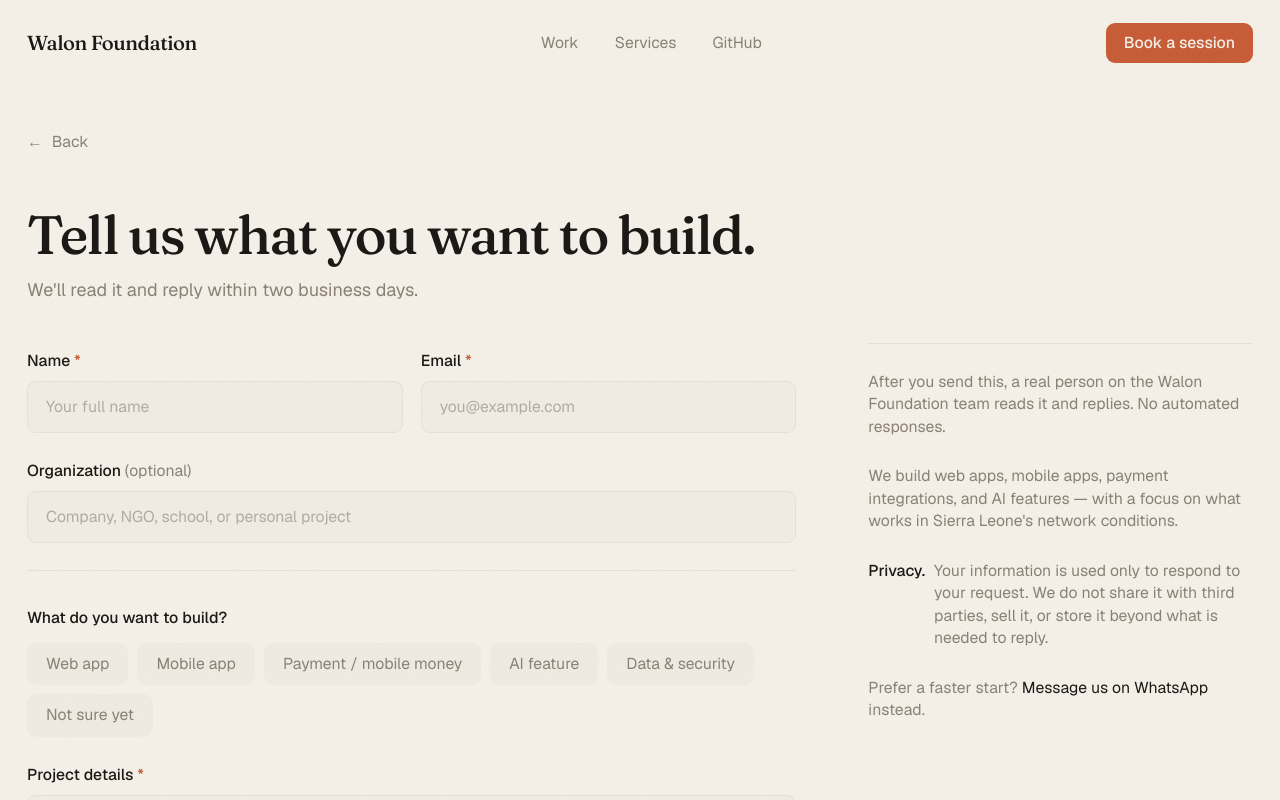
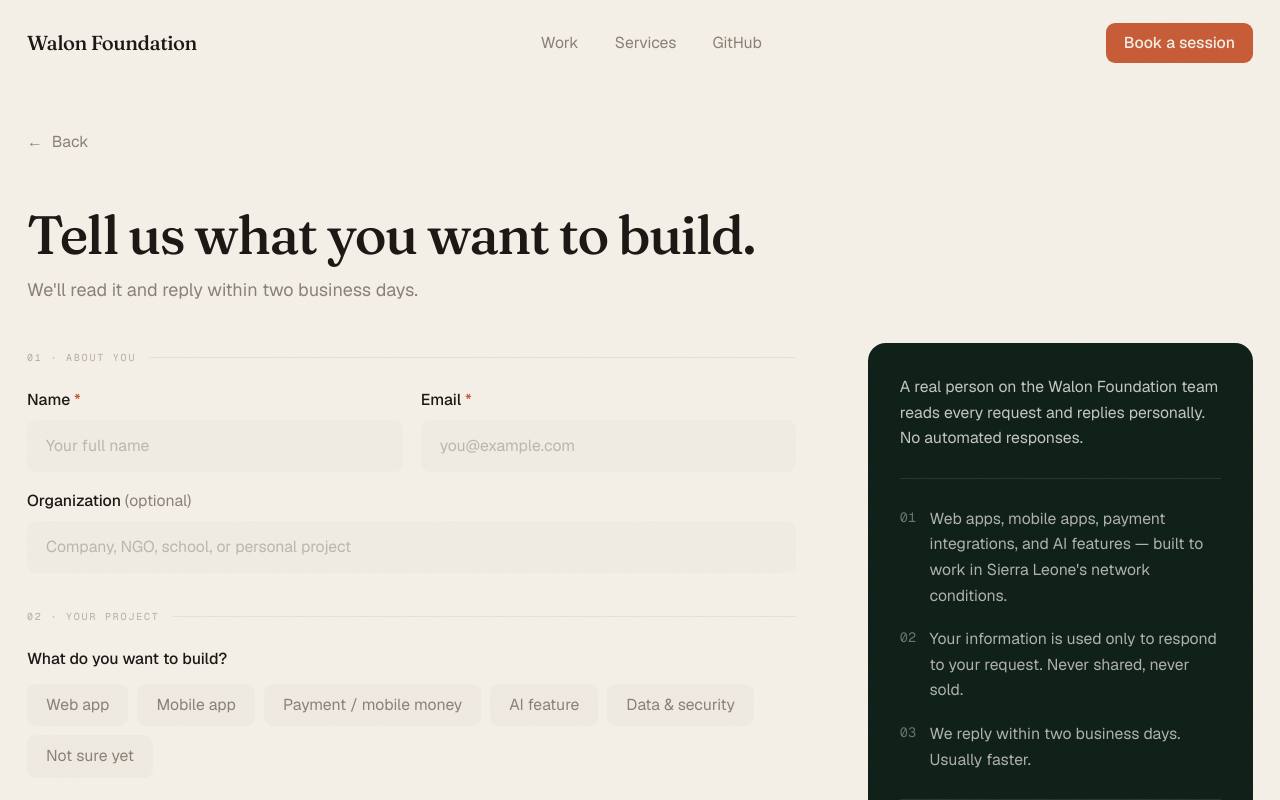
Before and after one commit to Walon-Foundation/wf-web, a Next.js app: page /book in a window 1280 px wide. Shown: the top 800 px of the page. Built offline with nearby package versions, Linux system fonts and the light colour scheme; no server answers.

Commit message:
feat: polish booking form — section markers, checkmark pills, forest aside card

```diff
--- a/app/book/page.tsx
+++ b/app/book/page.tsx
@@ -39,33 +39,47 @@
             </div>
 
             <aside className="lg:pt-[7.5rem]">
-              <div className="border-t border-hairline pt-6 space-y-6 text-sm text-mist">
-                <p>
-                  After you send this, a real person on the Walon Foundation
-                  team reads it and replies. No automated responses.
+              <div className="bg-forest rounded-2xl p-7 space-y-6">
+                <p className="text-canvas/80 text-sm leading-relaxed">
+                  A real person on the Walon Foundation team reads every
+                  request and replies personally. No automated responses.
                 </p>
-                <p>
-                  We build web apps, mobile apps, payment integrations, and AI
-                  features — with a focus on what works in Sierra Leone's
-                  network conditions.
-                </p>
-                <p className="flex gap-2">
-                  <span className="text-ink font-medium shrink-0">Privacy.</span>
-                  Your information is used only to respond to your request.
-                  We do not share it with third parties, sell it, or store it
-                  beyond what is needed to reply.
-                </p>
-                <p>
+
+                <div className="h-px bg-canvas/10" />
+
+                <div className="space-y-4 text-sm">
+                  <div className="flex gap-3">
+                    <span className="font-mono text-xs text-canvas/40 pt-0.5 shrink-0">01</span>
+                    <p className="text-canvas/70 leading-relaxed">
+                      Web apps, mobile apps, payment integrations, and AI features — built to work in Sierra Leone's network conditions.
+                    </p>
+                  </div>
+                  <div className="flex gap-3">
+                    <span className="font-mono text-xs text-canvas/40 pt-0.5 shrink-0">02</span>
+                    <p className="text-canvas/70 leading-relaxed">
+                      Your information is used only to respond to your request. Never shared, never sold.
+                    </p>
+                  </div>
+                  <div className="flex gap-3">
+                    <span className="font-mono text-xs text-canvas/40 pt-0.5 shrink-0">03</span>
+                    <p className="text-canvas/70 leading-relaxed">
+                      We reply within two business days. Usually faster.
+                    </p>
+                  </div>
+                </div>
+
+                <div className="h-px bg-canvas/10" />
+
+                <p className="text-sm text-canvas/50">
                   Prefer a faster start?{' '}
                   <a
                     href={`https://wa.me/${whatsapp}`}
                     target="_blank"
                     rel="noopener noreferrer"
-                    className="text-ink hover:text-clay transition-colors"
+                    className="text-canvas hover:text-clay transition-colors underline underline-offset-2"
                   >
                     Message us on WhatsApp
-                  </a>{' '}
-                  instead.
+                  </a>
                 </p>
               </div>
             </aside>
--- a/components/booking/booking-form.tsx
+++ b/components/booking/booking-form.tsx
@@ -29,15 +29,8 @@
 ];
 
 type Fields = {
-  name: string;
-  email: string;
-  organization: string;
-  buildType: string;
-  details: string;
-  budget: string;
-  contactPreference: string;
-  contactHandle: string;
-  _honeypot: string;
+  name: string; email: string; organization: string; buildType: string;
+  details: string; budget: string; contactPreference: string; contactHandle: string; _honeypot: string;
 };
 
 const EMPTY: Fields = {
@@ -60,17 +53,30 @@
   return errors;
 }
 
+const input =
+  'w-full px-4 py-3 rounded-lg text-ink text-sm bg-hairline/30 border placeholder:text-mist/50 transition-all duration-150 focus:outline-none focus:bg-canvas';
+const inputNormal = 'border-transparent focus:border-clay focus:[box-shadow:0_0_0_3px_rgba(199,92,54,0.10)]';
+const inputErr    = 'border-clay/40 focus:border-clay focus:[box-shadow:0_0_0_3px_rgba(199,92,54,0.10)]';
+
+function SectionMark({ children }: { children: React.ReactNode }) {
+  return (
+    <div className="flex items-center gap-3 mb-5">
+      <span className="font-mono text-[10px] text-mist/60 uppercase tracking-[0.18em] whitespace-nowrap">
+        {children}
+      </span>
+      <span className="flex-1 h-px bg-hairline" />
+    </div>
+  );
+}
+
 function FieldError({ message }: { message?: string }) {
   return (
     <AnimatePresence>
       {message && (
         <m.p
-          initial={{ opacity: 0, y: -4 }}
-          animate={{ opacity: 1, y: 0 }}
-          exit={{ opacity: 0 }}
+          initial={{ opacity: 0, y: -4 }} animate={{ opacity: 1, y: 0 }} exit={{ opacity: 0 }}
           transition={{ duration: 0.15 }}
-          className="text-clay text-xs mt-1.5 leading-snug"
-          role="alert"
+          className="text-clay text-xs mt-1.5 leading-snug" role="alert"
         >
           {message}
         </m.p>
@@ -80,9 +86,7 @@
 }
 
 function PillGroup({
-  options,
-  value,
-  onChange,
+  options, value, onChange,
 }: {
   options: { value: string; label: string }[];
   value: string;
@@ -94,15 +98,19 @@
         const active = value === o.value;
         return (
           <button
-            key={o.value}
-            type="button"
+            key={o.value} type="button"
             onClick={() => onChange(active ? '' : o.value)}
-            className={`px-4 py-2 rounded-lg text-sm border transition-all duration-150 ${
+            className={`inline-flex items-center gap-1.5 px-4 py-2 rounded-lg text-sm border transition-all duration-150 ${
               active
                 ? 'bg-forest text-canvas border-forest font-medium'
-                : 'bg-hairline/40 text-mist border-transparent hover:border-ink/20 hover:text-ink'
+                : 'bg-hairline/40 text-mist border-transparent hover:text-ink hover:bg-hairline/70'
             }`}
           >
+            {active && (
+              <svg width="10" height="10" viewBox="0 0 10 10" fill="none" aria-hidden="true">
+                <path d="M1.5 5L4 7.5L8.5 2.5" stroke="currentColor" strokeWidth="1.5" strokeLinecap="round" strokeLinejoin="round"/>
+              </svg>
+            )}
             {o.label}
           </button>
         );
@@ -110,17 +118,6 @@
     </div>
   );
 }
-
-const inputBase = [
-  'w-full px-4 py-3 rounded-lg text-ink text-sm',
-  'bg-hairline/30 border',
-  'placeholder:text-mist/60',
-  'transition-all duration-150',
-  'focus:outline-none focus:bg-canvas',
-].join(' ');
-
-const inputNormal = 'border-hairline focus:border-clay focus:[box-shadow:0_0_0_3px_rgba(199,92,54,0.12)]';
-const inputErr    = 'border-clay/50 focus:border-clay focus:[box-shadow:0_0_0_3px_rgba(199,92,54,0.12)]';
 
 export function BookingForm() {
   const [fields, setFields] = useState<Fields>(EMPTY);
@@ -133,9 +130,7 @@
   function set(key: keyof Fields) {
     return (e: React.ChangeEvent<HTMLInputElement | HTMLTextAreaElement>) => {
       setFields((prev) => ({ ...prev, [key]: e.target.value }));
-      if (errors[key] && touched[key]) {
-        setErrors((prev) => ({ ...prev, [key]: undefined }));
-      }
+      if (errors[key] && touched[key]) setErrors((prev) => ({ ...prev, [key]: undefined }));
     };
   }
 
@@ -192,24 +187,23 @@
   }
 
   return (
-    <form onSubmit={handleSubmit} noValidate>
-      {/* Honeypot */}
+    <form onSubmit={handleSubmit} noValidate className="space-y-8">
       <div className="hidden" aria-hidden="true">
         <input tabIndex={-1} autoComplete="off" value={fields._honeypot} onChange={set('_honeypot')} />
       </div>
 
-      <div className="space-y-6">
+      {/* ── About you ── */}
+      <div className="space-y-4">
+        <SectionMark>01 · About you</SectionMark>
 
-        {/* Name + Email */}
         <div className="grid grid-cols-1 sm:grid-cols-2 gap-4">
           <div>
             <label htmlFor="name" className="block text-sm font-medium text-ink mb-2">
               Name <span className="text-clay">*</span>
             </label>
             <input
-              id="name" type="text" autoComplete="name"
-              placeholder="Your full name"
-              className={`${inputBase} ${errors.name ? inputErr : inputNormal}`}
+              id="name" type="text" autoComplete="name" placeholder="Your full name"
+              className={`${input} ${errors.name ? inputErr : inputNormal}`}
               value={fields.name} onChange={set('name')} onBlur={blur('name')}
               aria-invalid={!!errors.name}
             />
@@ -220,9 +214,8 @@
               Email <span className="text-clay">*</span>
             </label>
             <input
-              id="email" type="email" autoComplete="email"
-              placeholder="you@example.com"
-              className={`${inputBase} ${errors.email ? inputErr : inputNormal}`}
+              id="email" type="email" autoComplete="email" placeholder="you@example.com"
+              className={`${input} ${errors.email ? inputErr : inputNormal}`}
               value={fields.email} onChange={set('email')} onBlur={blur('email')}
               aria-invalid={!!errors.email}
             />
@@ -230,130 +223,115 @@
           </div>
         </div>
 
-        {/* Organization */}
         <div>
           <label htmlFor="organization" className="block text-sm font-medium text-ink mb-2">
-            Organization{' '}
-            <span className="text-mist font-normal">(optional)</span>
+            Organization <span className="text-mist font-normal">(optional)</span>
           </label>
           <input
             id="organization" type="text" autoComplete="organization"
             placeholder="Company, NGO, school, or personal project"
-            className={`${inputBase} ${inputNormal}`}
+            className={`${input} ${inputNormal}`}
             value={fields.organization} onChange={set('organization')}
           />
         </div>
+      </div>
 
-        {/* Divider */}
-        <div className="pt-2 border-t border-hairline" />
+      {/* ── Your project ── */}
+      <div className="space-y-4">
+        <SectionMark>02 · Your project</SectionMark>
 
-        {/* Build type */}
         <div>
           <label className="block text-sm font-medium text-ink mb-3">
             What do you want to build?
           </label>
           <PillGroup
-            options={BUILD_TYPES}
-            value={fields.buildType}
+            options={BUILD_TYPES} value={fields.buildType}
             onChange={(v) => pick('buildType', v)}
           />
         </div>
 
-        {/* Project details */}
         <div>
           <label htmlFor="details" className="block text-sm font-medium text-ink mb-2">
             Project details <span className="text-clay">*</span>
           </label>
           <textarea
-            id="details" rows={5}
+            id="details" rows={6}
             placeholder="What problem are you solving? Who is it for? Any timeline or constraints?"
-            className={`${inputBase} ${errors.details ? inputErr : inputNormal} resize-none`}
+            className={`${input} ${errors.details ? inputErr : inputNormal} resize-none`}
             value={fields.details} onChange={set('details')} onBlur={blur('details')}
             aria-invalid={!!errors.details}
           />
           <FieldError message={errors.details} />
-          <p className="text-xs text-mist mt-1.5">
-            More detail = faster, more useful reply.
-          </p>
+          <p className="text-xs text-mist mt-1.5">More detail = faster, more useful reply.</p>
+        </div>
       </div>
 
-        {/* Divider */}
-        <div className="pt-2 border-t border-hairline" />
+      {/* ── Logistics ── */}
+      <div className="space-y-4">
+        <SectionMark>03 · Logistics</SectionMark>
 
-        {/* Budget */}
         <div>
           <label className="block text-sm font-medium text-ink mb-3">
-            Budget range{' '}
-            <span className="text-mist font-normal">(optional)</span>
+            Budget range <span className="text-mist font-normal">(optional)</span>
           </label>
           <PillGroup
-            options={BUDGETS}
-            value={fields.budget}
+            options={BUDGETS} value={fields.budget}
             onChange={(v) => pick('budget', v)}
           />
         </div>
 
-        {/* Contact preference */}
         <div>
           <label className="block text-sm font-medium text-ink mb-3">
-            Best way to reach you{' '}
-            <span className="text-mist font-normal">(optional)</span>
+            Best way to reach you <span className="text-mist font-normal">(optional)</span>
           </label>
           <PillGroup
-            options={CONTACT_METHODS}
-            value={fields.contactPreference}
+            options={CONTACT_METHODS} value={fields.contactPreference}
             onChange={(v) => pick('contactPreference', v)}
           />
         </div>
 
-        {/* Phone — shown only when needed */}
         <AnimatePresence>
           {(fields.contactPreference === 'whatsapp' || fields.contactPreference === 'call') && (
             <m.div
-              initial={{ opacity: 0, height: 0 }}
-              animate={{ opacity: 1, height: 'auto' }}
-              exit={{ opacity: 0, height: 0 }}
-              transition={{ duration: 0.2, ease: EASE }}
+              initial={{ opacity: 0, height: 0 }} animate={{ opacity: 1, height: 'auto' }}
+              exit={{ opacity: 0, height: 0 }} transition={{ duration: 0.2, ease: EASE }}
               className="overflow-hidden"
             >
               <label htmlFor="contactHandle" className="block text-sm font-medium text-ink mb-2">
                 Phone / WhatsApp number
               </label>
               <input
-                id="contactHandle" type="tel"
-                placeholder="+232 76 000 000"
-                className={`${inputBase} ${inputNormal}`}
+                id="contactHandle" type="tel" placeholder="+232 76 000 000"
+                className={`${input} ${inputNormal}`}
                 value={fields.contactHandle} onChange={set('contactHandle')}
               />
             </m.div>
           )}
         </AnimatePresence>
+      </div>
 
       {/* Error banner */}
       <AnimatePresence>
         {status === 'error' && (
           <m.div
-              initial={{ opacity: 0, y: -4 }}
-              animate={{ opacity: 1, y: 0 }}
-              exit={{ opacity: 0 }}
-              className="p-4 border border-clay/30 rounded-lg bg-clay/5 text-sm text-ink"
-              role="alert"
+            initial={{ opacity: 0, y: -4 }} animate={{ opacity: 1, y: 0 }} exit={{ opacity: 0 }}
+            className="p-4 border border-clay/30 rounded-lg bg-clay/5 text-sm text-ink" role="alert"
           >
             Something went wrong —{' '}
             <a href={`https://wa.me/${whatsapp}`} target="_blank" rel="noopener noreferrer"
               className="text-clay underline underline-offset-2">WhatsApp us</a>{' '}
             or email{' '}
-              <a href="mailto:walonfoundation@gmail.com"
-                className="text-clay underline underline-offset-2">walonfoundation@gmail.com</a>.
+            <a href="mailto:walonfoundation@gmail.com" className="text-clay underline underline-offset-2">
+              walonfoundation@gmail.com
+            </a>.
           </m.div>
         )}
       </AnimatePresence>
 
       {/* Submit */}
-        <div className="flex flex-col sm:flex-row sm:items-center gap-4 pt-2">
+      <div className="flex flex-col sm:flex-row sm:items-center gap-4 pt-2 border-t border-hairline">
         <m.button
-            type="submit"
-            disabled={status === 'submitting'}
+          type="submit" disabled={status === 'submitting'}
           whileHover={prefersReduced ? {} : { opacity: 0.88 }}
           whileTap={prefersReduced ? {} : { scale: 0.98 }}
           transition={{ duration: 0.1 }}
@@ -363,7 +341,6 @@
         </m.button>
         <p className="text-xs text-mist">Never shared with third parties.</p>
       </div>
-      </div>
     </form>
   );
 }
```
Lines whose indentation alone changed are shown as unchanged.
